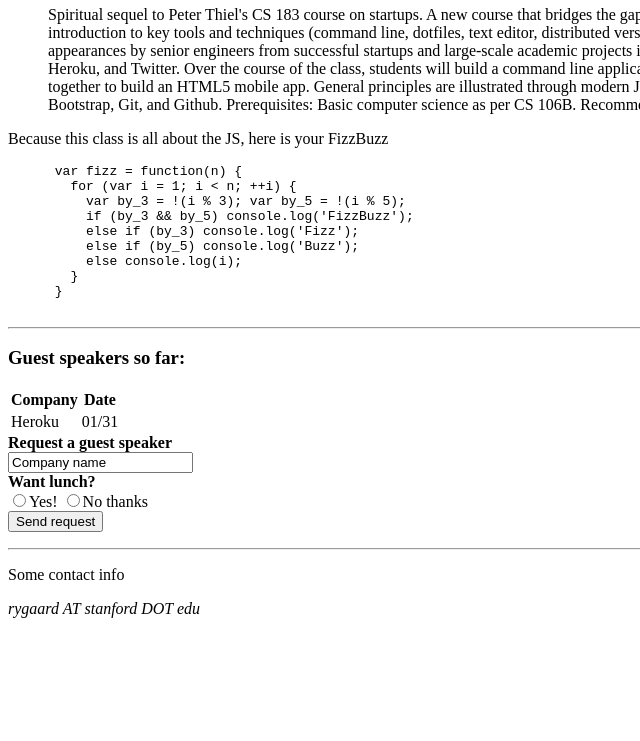
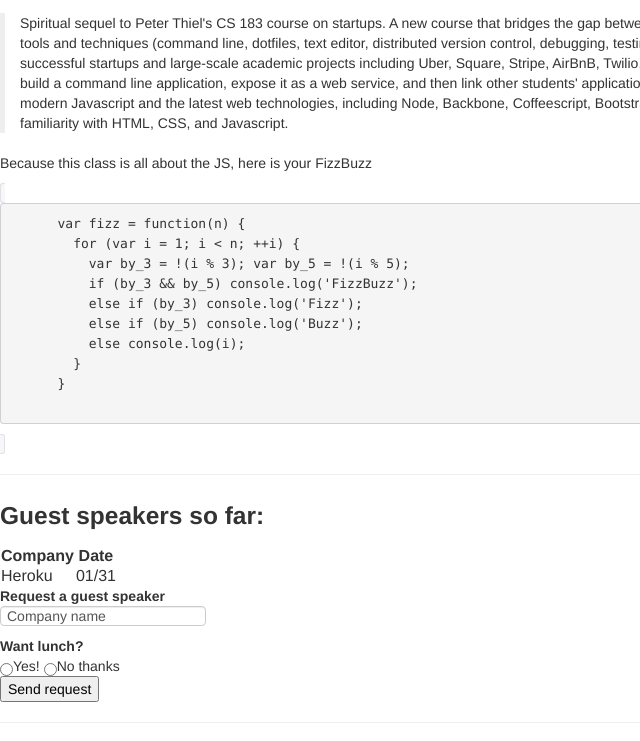
Before and after one commit to rasmusrygaard/cs184-hw3, a plain HTML site: page index-bootstrap.html in a window 1280 px wide. Shown: the part 767-1508 px from the top of the page, without its empty margins (0-640 px from the left). Before the commit the page ends 1393 px from the top, so only its background shows below. Drawn offline with Linux system fonts and the light colour scheme.

Commit message:
Fixed that link typo.

```diff
--- a/index-bootstrap.html
+++ b/index-bootstrap.html
@@ -1,7 +1,8 @@
 <html>
 <head>
   <title>CS184 HW3</title>
-  <link type="text/css" rel="stylesheet" href="bootstrap/css/boostrap.css" />
+  <link type="text/css" rel="stylesheet" href="bootstrap/css/bootstrap.css" />
+  <link type="text/css" rel="stylesheet" href="bootstrap/css/bootstrap-responsive.css" />
 </head>
 <body>
     <h1>CS184 HW3</h1>
```
